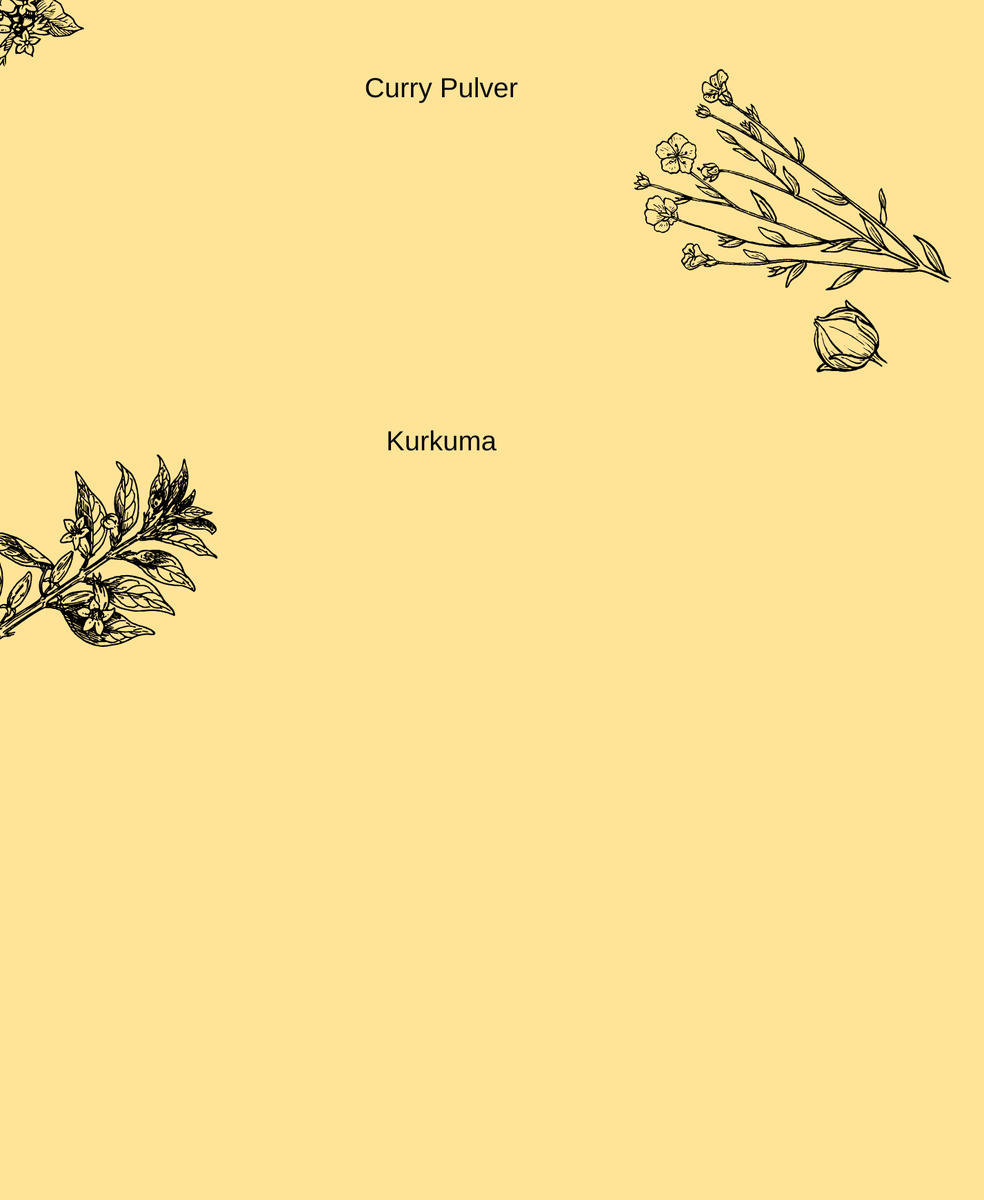
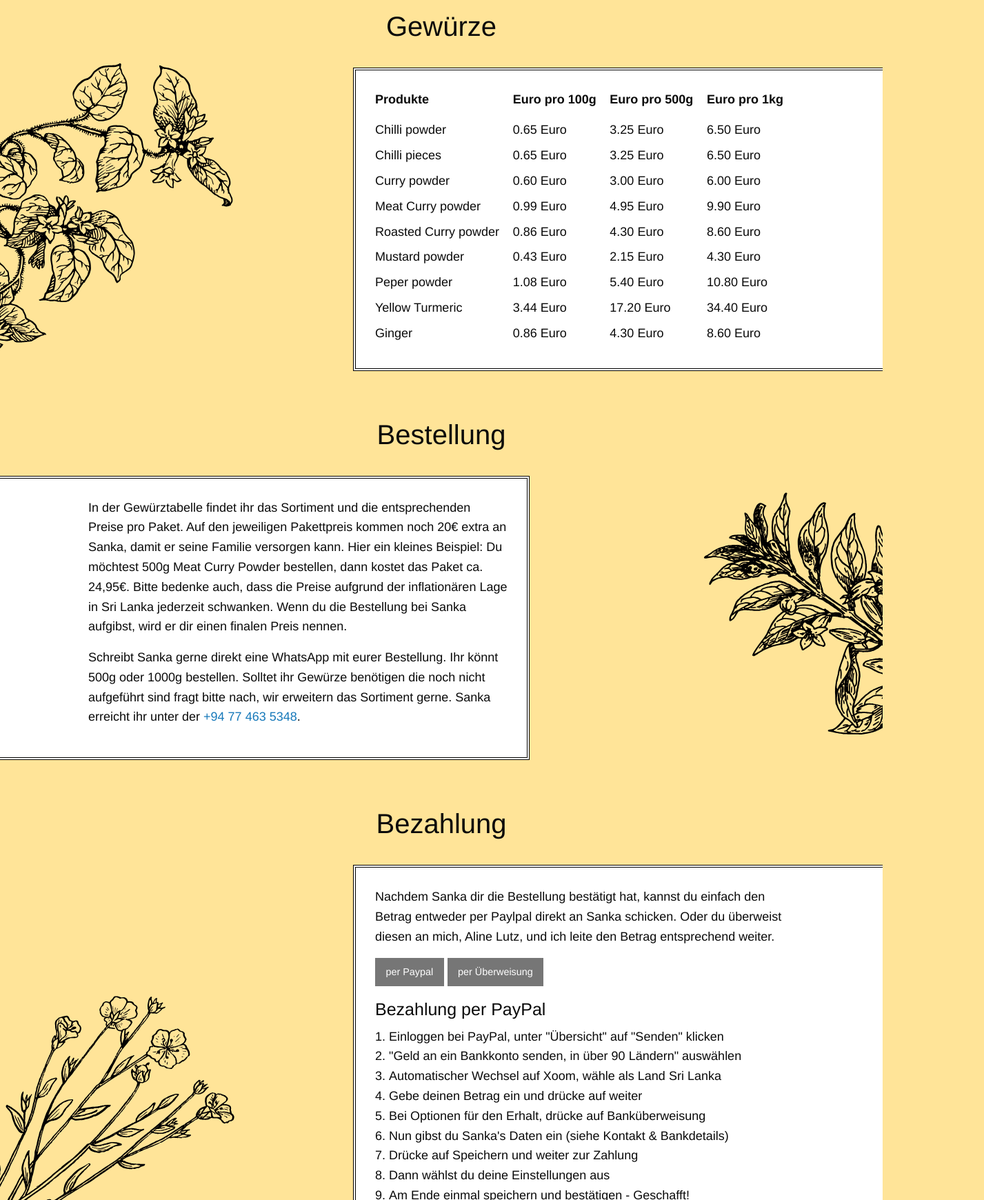
Before and after one commit to JaneMcBrain/sankas-spices, a website: page index.html in a window 1280 px wide. Shown: the part 1060-2800 px from the top of the page at 69% size, 1427 px wide, since content can reach past the window. Before the commit the page ends 2183 px from the top, so only its background shows below. Drawn offline with nearby package versions, Linux system fonts and the light colour scheme; files whose address does not match are found by name.

Commit message:
add new content and styles

```diff
--- a/index.html
+++ b/index.html
@@ -8,6 +8,7 @@
   <link href="https://fonts.googleapis.com/icon?family=Material+Icons" rel="stylesheet">
   <link rel="stylesheet" href="https://cdn.jsdelivr.net/npm/foundation-sites@6.6.3/dist/css/foundation.min.css" integrity="sha256-ogmFxjqiTMnZhxCqVmcqTvjfe1Y/ec4WaRj/aQPvn+I=" crossorigin="anonymous">
   <link href="dist/styles.css" rel="stylesheet">
+  <script src="main.js" defer></script>
 </head>
 <body>
   <header class="header grid-container">
@@ -15,31 +16,78 @@
       <div class="header__top cell small-12">Sri Lanka</div>
       <div class="header__center cell small-12">
         <span class="header__title">Sankas</span>
-        <span class="header__img"></span>
+        <span class="header__img image-circle image-circle--sanka"></span>
         <span class="header__title header__title--right">Spices</span>
       </div>
     </div>
   </header>
-  <main class="content grid-container">
-    <div class="grid-x">
-      <p class="cell small-10 small-offset-1 medium-8 medium-offset-2 text-center intro-text">
-        Lorem ipsum dolor sit amet, consetetur sadipscing elitr, sed diam nonumy eirmod tempor invidunt ut labore et dolore magna aliquyam erat, sed diam voluptua. At vero eos et accusam et justo duo dolores et ea rebum. Stet clita kasd gubergren, no sea takimata sanctus est Lorem ipsum dolor sit amet.
-      </p>
+  <main>
+    <p class="intro-text">
+      Liebe Freunde,<br>auch Sri Lanka steckt in einer großen humanitären Krise seit Corona wütet. Hier seht ihr ein Hilfsprojekt ohne einfach Geld zu sammeln.
+      <b>Kauft eure Gewürze direkt & in guter Qualität. </b><span>Die unten angegebenen Preise zahlt Sanka direkt an die Gewürzverkäuferin, der Aufpreis von 20€ pro 500g geht dann an Sanka.</span>
+      <br><br><b>Wer ist Sanka? </b><span>Lest die Geschichte, in der wir auch erklären warum wir das ganze machen, für wen und wie schön Sri Lanka ist.
+        Obwohl Porto und Auslandsüberweisungskosten noch on top kommen, liegt ihr unter dem handelsüblichen Preisen in Deutschland, habt aber geile, frische Gewürze bei denen euer Geld direkt an die Menschen vor Ort geht und ihr somit zu 100% unterstützt.</span>
+      <br><br><b>Wie kann ich das garantieren? </b><span>Indem ihr es Sanka gleich selbst überweist. </span>
+      <br><br><b>Warum tue ich das dann? </b><span>Weil es unser Freund ist und er in Not ist.</span>
+      <br><br><i>Zur Story ...</i>
+    </p>
+    <div class="spice-content spice-content--right">
+      <img src="dist/img/plant1.svg" class="spice-content__image">
+      <h2 class="spice-content__title">Gewürze</h2>
+      <div class="spice-content__text">
+        <div class="spice-table">
+        </div>
+      </div>
     </div>
-    <div class="spice-content">
-      <img src="dist/img/plant1.svg" class="spice-content__image spice-content__image--left">
-      <h2 class="spice-content__title">Senf Pulver</h2>
-      <p></p>
+    <div class="spice-content spice-content--left">
+      <img src="dist/img/plant3.svg" class="spice-content__image">
+      <h2 class="spice-content__title">Bestellung</h2>
+      <div class="spice-content__text">
+        <p>In der Gewürztabelle findet ihr das Sortiment und die entsprechenden Preise pro Paket. Auf den jeweiligen Pakettpreis kommen noch 20€ extra an Sanka, damit er seine Familie versorgen kann. Hier ein kleines Beispiel: Du möchtest 500g Meat Curry Powder bestellen, dann kostet das Paket ca. 24,95€. Bitte bedenke auch, dass die Preise aufgrund der inflationären Lage in Sri Lanka jederzeit schwanken. Wenn du die Bestellung bei Sanka aufgibst, wird er dir einen finalen Preis nennen.</p>
+        <p>Schreibt Sanka gerne direkt eine WhatsApp mit eurer Bestellung. Ihr könnt 500g oder 1000g bestellen. Solltet ihr Gewürze benötigen die noch nicht aufgeführt sind fragt bitte nach, wir erweitern das Sortiment gerne. Sanka erreicht ihr unter der <a href="tel:+94774635348">+94 77 463 5348</a>.</p>
+      </div>
     </div>
-    <div class="spice-content">
-      <img src="dist/img/plant2.svg" class="spice-content__image spice-content__image--right">
-      <h2 class="spice-content__title">Curry Pulver</h2>
-      <p></p>
-    </div>
-    <div class="spice-content">
-      <img src="dist/img/plant3.svg" class="spice-content__image spice-content__image--left">
-      <h2 class="spice-content__title">Kurkuma</h2>
-      <p></p>
+    <div class="spice-content spice-content--right">
+      <img src="dist/img/plant2.svg" class="spice-content__image">
+      <h2 class="spice-content__title">Bezahlung</h2>
+      <div class="spice-content__text">
+        <div id="payment">
+          <p>Nachdem Sanka dir die Bestellung bestätigt hat, kannst du einfach den Betrag entweder per Paylpal direkt an Sanka schicken. Oder du überweist diesen an mich, Aline Lutz, und ich leite den Betrag entsprechend weiter.</p>
+          <button type="button" class="secondary button">per Paypal</button>
+          <button type="button" class="secondary button">per Überweisung</button>
+        </div>
+        <div id="paypal">
+          <h3 class="h4">Bezahlung per PayPal</h3>
+          <ul class="payment-steps">
+            <li>Einloggen bei PayPal, unter "Übersicht" auf "Senden" klicken</li>
+            <li>"Geld an ein Bankkonto senden, in über 90 Ländern" auswählen</li>
+            <li>Automatischer Wechsel auf Xoom, wähle als Land Sri Lanka</li>
+            <li>Gebe deinen Betrag ein und drücke auf weiter</li>
+            <li>Bei Optionen für den Erhalt, drücke auf Banküberweisung</li>
+            <li>Nun gibst du Sanka's Daten ein (siehe Kontakt & Bankdetails)</li>
+            <li>Drücke auf Speichern und weiter zur Zahlung</li>
+            <li>Dann wählst du deine Einstellungen aus</li>
+            <li>Am Ende einmal speichern und bestätigen - Geschafft!</li>
+          </ul>
+          <div class="payment-details">
+            <div>
+              <b class="h4 payment-details__title">Kontakt</b>
+              <p>Sanka Kumara</p>
+              <p>Adresse 1: Dalawella</p>
+              <p>Adresse 2: Sihina</p>
+              <p>Bezirk: Unawatuna - Provinz Galle</p>
+              <p><b>Telefon:</b> +94 77 46 35 34 8</p>
+              <p><b>E-Mail:</b> sankakuma123@gmail.com</p>
+            </div>
+            <div>
+              <b class="h4 payment-details__title">Bank Details</b>
+              <p><b>Bankname:</b> Nations Trust Bank PLC</p>
+              <p><b>Bankleizahl:</b> 7162</p>
+              <p><b>Kontonummer:</b> 200890040135</p>
+            </div>
+          </div>
+        </div>
+      </div>
     </div>
   </main>
 </body>
--- /dev/null
+++ b/main.js
@@ -0,0 +1,43 @@
+'use-strict';
+
+const products = [
+  {name: 'Chilli powder', price: 0.65},
+  {name: 'Chilli pieces', price:0.65},
+  {name: 'Curry powder', price:0.6},
+  {name: 'Meat Curry powder', price:0.99},
+  {name: 'Roasted Curry powder', price:0.86},
+  {name: 'Mustard powder', price:0.43},
+  {name: 'Peper powder', price:1.08},
+  {name: 'Yellow Turmeric', price:3.44},
+  {name: 'Ginger', price:0.86}
+]
+
+const createTable = () => {
+  const headRows = ['Produkte', 'Euro pro 100g','Euro pro 500g', 'Euro pro 1kg'];
+  headRows.map(appendRow);
+}
+
+const appendRow = (item, i) => document.querySelector('.spice-table').appendChild(createRow(item, i));
+const appendCell = (row, type, text) => row.appendChild(generateCell(type, text));
+
+const generateCell = (type, text) => {
+  const cell = document.createElement('p');
+  cell.className = `spice-table__${type}`
+  cell.textContent = text;
+  return cell;
+}
+
+const createRow = (text, index) => {
+  const row = document.createElement('span');
+  row.className = 'spice-table__row'
+  appendCell(row, 'head', text);
+  if(index === 0) products.map(item => appendCell(row, 'cell', item.name));
+  if(index === 1) products.map(item => appendCell(row, 'cell', convertToEuro(item.price)));
+  if(index === 2) products.map(item => appendCell(row, 'cell', convertToEuro(item.price * 5)));
+  if(index === 3) products.map(item => appendCell(row, 'cell', convertToEuro(item.price * 10)));
+  return row;
+}
+
+const convertToEuro = num => `${num.toFixed(2)} Euro`;
+
+createTable();
--- a/styles.sass
+++ b/styles.sass
@@ -1,9 +1,15 @@
+$bg-color: #ffe498
+$light: #fff
+$border-style: 4px double #000
+
 @font-face
   font-family: 'Gishella'
   src: url('font/GishellaMorely.woff') format('woff'), url('font/GishellaMorely.ttf') format('truetype')
 
 body
-  background-color: #ffe498
+  width: 100vw
+  overflow-x: hidden
+  background-color: $bg-color
 
 .header
   text-align: center
@@ -26,44 +32,119 @@ body
       margin-right: 24px
 
   &__img
-    display: inline-block
-    width: 300px
-    height: 300px
     margin-right: 32px
     margin-left: 32px
-    border-radius: 50%
-    border: 4px double black
+
+.image-circle
+  display: inline-block
+  width: 300px
+  height: 300px
+  border-radius: 50%
+  border: 4px double black
+  background-position: center
+  background-size: contain
+  box-shadow: 0px 1px 13px 0px #6e6e6e
+
+  &--sanka
     background-image: url('img/sanka.jpg')
-    background-position: center
-    background-size: contain
-    box-shadow: 0px 1px 13px 0px #6e6e6e
-
-.content
-  margin-top: 64px
+  &--plant-1
+    background-image: url('img/plant1.svg')
+  &--plant-2
+    background-image: url('img/plant2.svg')
+  &--plant-3
+    background-image: url('img/plant3.svg')
 
 .intro-text
+  width: 66%
+  margin: 64px auto
   padding: 32px
+  border: $border-style
   font-size: 18px
-  background-color: #ffffff
-  border: 4px double #000
-  margin-bottom: 64px
+  background-color: $light
 
 .spice-content
   position: relative
   width: 100%
-  text-align: center
+  display: flex
+  flex-direction: column
+  justify-content: center
   min-height: 40vw
+  overflow-x: hidden
+
+  &--left
+    .spice-content__image
+      right: -69px
+      transform: rotate(-55deg)
+
+    .spice-content__text
+      padding-left: 10%
+
+      &::after
+        border-left: 0px
+
+  &--right
+    .spice-content__image
+      left: -69px
+      transform: rotate(55deg)
+
+    .spice-content__text
+      padding-right: 10%
+      align-self: flex-end
+
+      &::after
+        border-right: 0px
 
   &__title
+    text-align: center
+    margin-bottom: 32px
+
+  &__text
+    position: relative
+    font-size: 18px
+    width: 60%
+    padding: 32px
+    margin-bottom: 64px
+
+    &::after
+      content: ''
+      position: absolute
+      left: 0
+      right: 0
+      top: 0
+      bottom: 0
+      border: $border-style
+      background-color: $light
+      z-index: -1
 
   &__image
     width: 300px
     position: absolute
 
-    &--left
-      left: -69px
-      transform: rotate(55deg)
+.spice-table
+  display: flex
+  justify-content: space-between
 
-    &--right
-      right: -69px
-      transform: rotate(-55deg)
+  &__row
+    margin-right: 16px
+
+  &__head
+    font-weight: 600
+
+  &__cell
+    margin-bottom: .5rem
+
+.payment-steps
+  list-style: decimal
+  text-align: left
+  margin-bottom: 32px
+
+.payment-details
+  display: flex
+  justify-content: space-between
+
+  p
+    margin-bottom: 0
+
+  &__title
+    display: block
+    margin-bottom: 16px
```
Also changed, not shown: dist/styles.css, 1 other file.
